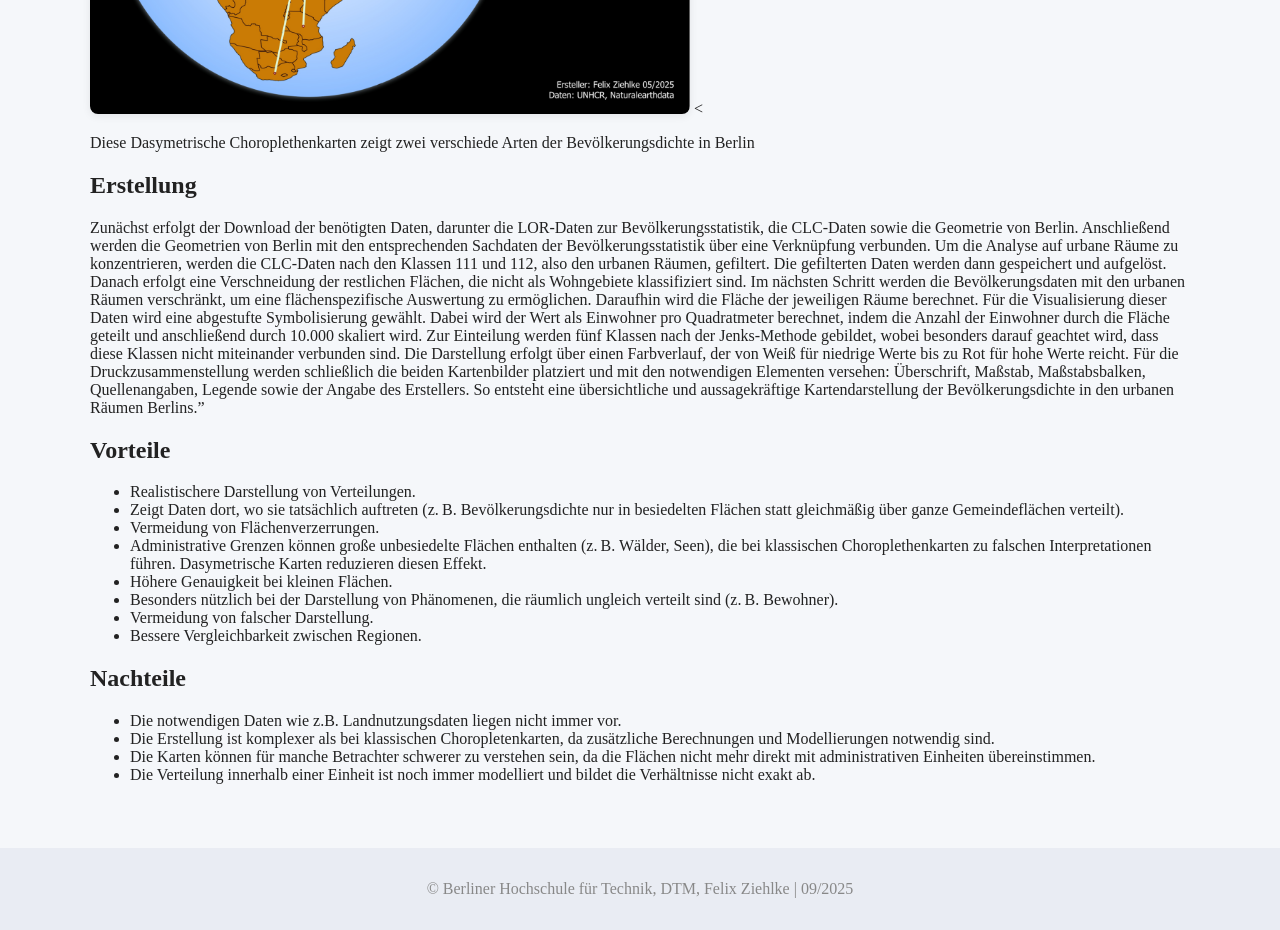
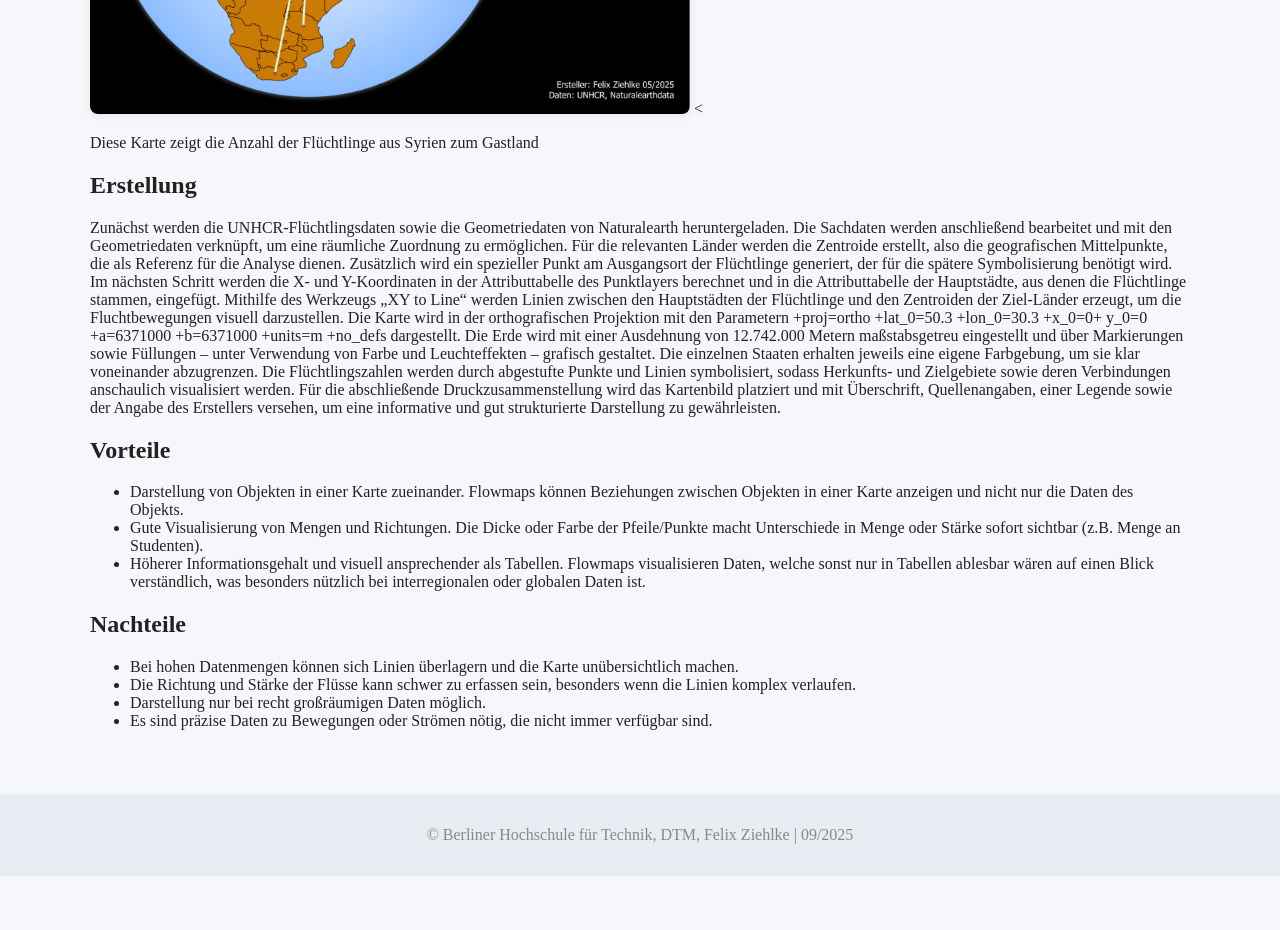
Before and after one commit to felixziehlke1-collab/test, a plain HTML site: page map6.html in a window 1280 px wide. Shown: the part 520-1450 px from the top of the page. After the commit the page ends 1396 px from the top, so only its background shows below. Drawn offline with Linux system fonts and the light colour scheme.

Commit message:
Update map6.html

```diff
--- a/map6.html
+++ b/map6.html
@@ -13,29 +13,25 @@
     <main>
         <section class="map-detail">
             <img src="Karte_06.png" alt="Karte_06" style="width:100%;max-width:600px;border-radius:8px;box-shadow:0 2px 8px rgba(0,0,0,0.08);">
-            <<p>Diese Dasymetrische Choroplethenkarten zeigt zwei verschiede Arten der Bevölkerungsdichte in Berlin</p>
+            <<p>Diese Karte zeigt die Anzahl der Flüchtlinge aus Syrien zum Gastland </p>
             <h2>Erstellung</h2>
-            <p>Zunächst erfolgt der Download der benötigten Daten, darunter die LOR-Daten zur Bevölkerungsstatistik, die CLC-Daten sowie die Geometrie von Berlin. Anschließend werden die Geometrien von Berlin mit den entsprechenden Sachdaten der Bevölkerungsstatistik über eine Verknüpfung verbunden. Um die Analyse auf urbane Räume zu konzentrieren, werden die CLC-Daten nach den Klassen 111 und 112, also den urbanen Räumen, gefiltert. Die gefilterten Daten werden dann gespeichert und aufgelöst. Danach erfolgt eine Verschneidung der restlichen Flächen, die nicht als Wohngebiete klassifiziert sind. Im nächsten Schritt werden die Bevölkerungsdaten mit den urbanen Räumen verschränkt, um eine flächenspezifische Auswertung zu ermöglichen. Daraufhin wird die Fläche der jeweiligen Räume berechnet.
-                Für die Visualisierung dieser Daten wird eine abgestufte Symbolisierung gewählt. Dabei wird der Wert als Einwohner pro Quadratmeter berechnet, indem die Anzahl der Einwohner durch die Fläche geteilt und anschließend durch 10.000 skaliert wird. Zur Einteilung werden fünf Klassen nach der Jenks-Methode gebildet, wobei besonders darauf geachtet wird, dass diese Klassen nicht miteinander verbunden sind. Die Darstellung erfolgt über einen Farbverlauf, der von Weiß für niedrige Werte bis zu Rot für hohe Werte reicht.
-                Für die Druckzusammenstellung werden schließlich die beiden Kartenbilder platziert und mit den notwendigen Elementen versehen: Überschrift, Maßstab, Maßstabsbalken, Quellenangaben, Legende sowie der Angabe des Erstellers. So entsteht eine übersichtliche und aussagekräftige Kartendarstellung der Bevölkerungsdichte in den urbanen Räumen Berlins.”</p>
+            <p>Zunächst werden die UNHCR-Flüchtlingsdaten sowie die Geometriedaten von Naturalearth heruntergeladen. Die Sachdaten werden anschließend bearbeitet und mit den Geometriedaten verknüpft, um eine räumliche Zuordnung zu ermöglichen. Für die relevanten Länder werden die Zentroide erstellt, also die geografischen Mittelpunkte, die als Referenz für die Analyse dienen. Zusätzlich wird ein spezieller Punkt am Ausgangsort der Flüchtlinge generiert, der für die spätere Symbolisierung benötigt wird.
+                Im nächsten Schritt werden die X- und Y-Koordinaten in der Attributtabelle des Punktlayers berechnet und in die Attributtabelle der Hauptstädte, aus denen die Flüchtlinge stammen, eingefügt. Mithilfe des Werkzeugs „XY to Line“ werden Linien zwischen den Hauptstädten der Flüchtlinge und den Zentroiden der Ziel-Länder erzeugt, um die Fluchtbewegungen visuell darzustellen.
+                Die Karte wird in der orthografischen Projektion mit den Parametern +proj=ortho +lat_0=50.3 +lon_0=30.3 +x_0=0+ y_0=0 +a=6371000 +b=6371000 +units=m +no_defs dargestellt. Die Erde wird mit einer Ausdehnung von 12.742.000 Metern maßstabsgetreu eingestellt und über Markierungen sowie Füllungen – unter Verwendung von Farbe und Leuchteffekten – grafisch gestaltet. Die einzelnen Staaten erhalten jeweils eine eigene Farbgebung, um sie klar voneinander abzugrenzen.
+                Die Flüchtlingszahlen werden durch abgestufte Punkte und Linien symbolisiert, sodass Herkunfts- und Zielgebiete sowie deren Verbindungen anschaulich visualisiert werden. Für die abschließende Druckzusammenstellung wird das Kartenbild platziert und mit Überschrift, Quellenangaben, einer Legende sowie der Angabe des Erstellers versehen, um eine informative und gut strukturierte Darstellung zu gewährleisten.</p>
              <h2>Vorteile</h2>
             <ul>
-                <li>Realistischere Darstellung von Verteilungen.</li>
-                <li>Zeigt Daten dort, wo sie tatsächlich auftreten (z. B. Bevölkerungsdichte nur in besiedelten Flächen statt gleichmäßig über ganze Gemeindeflächen verteilt).</li>
-                <li>Vermeidung von Flächenverzerrungen.</li>
-                <li>Administrative Grenzen können große unbesiedelte Flächen enthalten (z. B. Wälder, Seen), die bei klassischen Choroplethenkarten zu falschen Interpretationen führen. Dasymetrische Karten reduzieren diesen Effekt.</li>
-                <li>Höhere Genauigkeit bei kleinen Flächen.</li>
-                <li>Besonders nützlich bei der Darstellung von Phänomenen, die räumlich ungleich verteilt sind (z. B. Bewohner).</li>
-                <li>Vermeidung von falscher Darstellung.</li>
-                <li>Bessere Vergleichbarkeit zwischen Regionen.</li>
+                <li>Darstellung von Objekten in einer Karte zueinander. Flowmaps können Beziehungen zwischen Objekten in einer Karte anzeigen und nicht nur die Daten des Objekts.</li>
+                <li>Gute Visualisierung von Mengen und Richtungen. Die Dicke oder Farbe der Pfeile/Punkte macht Unterschiede in Menge oder Stärke sofort sichtbar (z.B. Menge an Studenten).</li>
+                <li>Höherer Informationsgehalt und visuell ansprechender als Tabellen. Flowmaps visualisieren Daten, welche sonst nur in Tabellen ablesbar wären auf einen Blick verständlich, was besonders nützlich bei interregionalen oder globalen Daten ist.</li>
             </ul>
 
             <h2>Nachteile</h2>
             <ul>
-                <li>Die notwendigen Daten wie z.B. Landnutzungsdaten liegen nicht immer vor.</li>
-                <li>Die Erstellung ist komplexer als bei klassischen Choropletenkarten, da zusätzliche Berechnungen und Modellierungen notwendig sind.</li>
-                <li>Die Karten können für manche Betrachter schwerer zu verstehen sein, da die Flächen nicht mehr direkt mit administrativen Einheiten übereinstimmen.</li>
-                <li>Die Verteilung innerhalb einer Einheit ist noch immer modelliert und bildet die Verhältnisse nicht exakt ab.</li>
+                <li>Bei hohen Datenmengen können sich Linien überlagern und die Karte unübersichtlich machen.</li>
+                <li>Die Richtung und Stärke der Flüsse kann schwer zu erfassen sein, besonders wenn die Linien komplex verlaufen.</li>
+                <li>Darstellung nur bei recht großräumigen Daten möglich.</li>
+                <li>Es sind präzise Daten zu Bewegungen oder Strömen nötig, die nicht immer verfügbar sind.</li>
             </ul>
         </section>
     </main>
```
